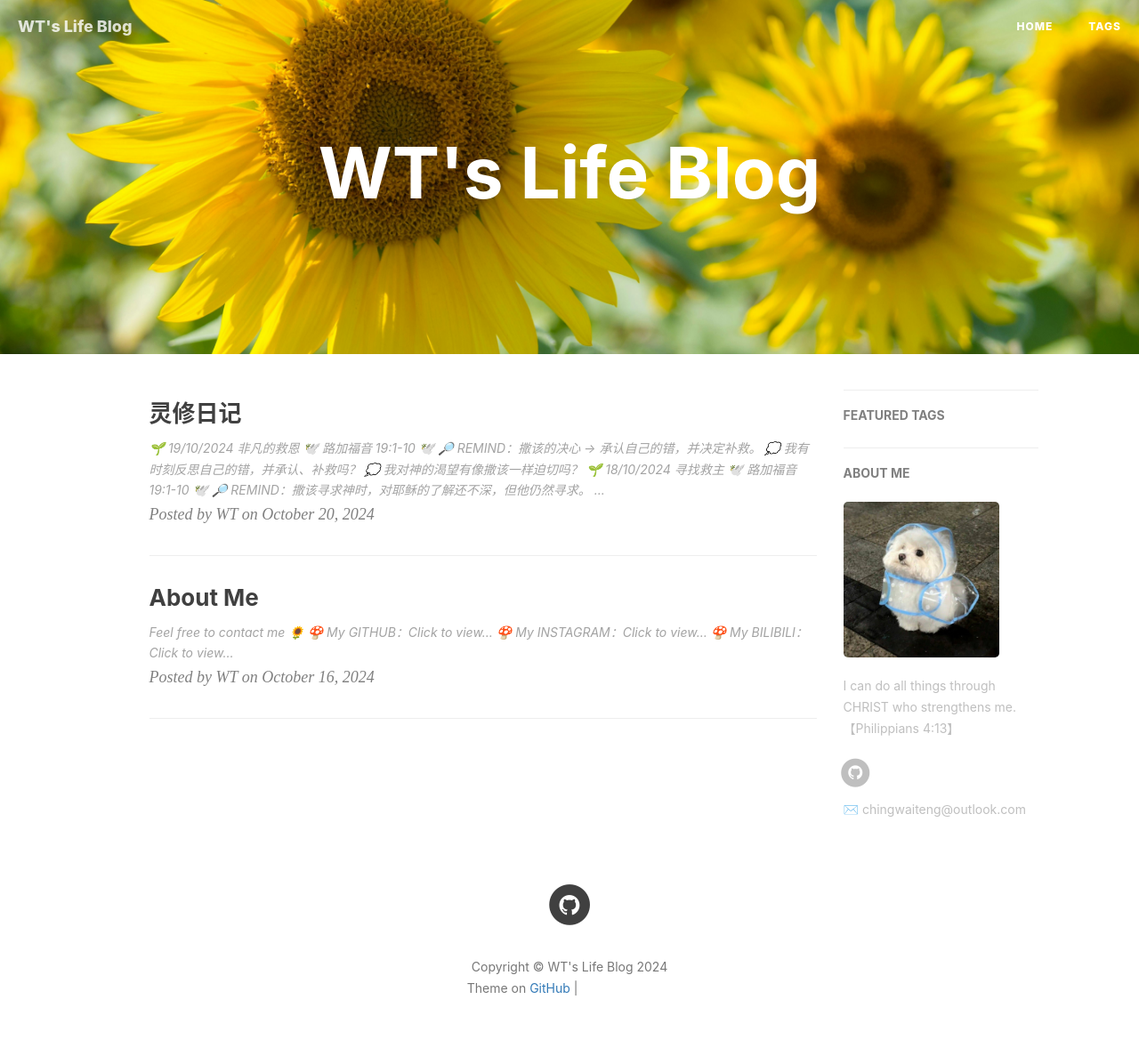
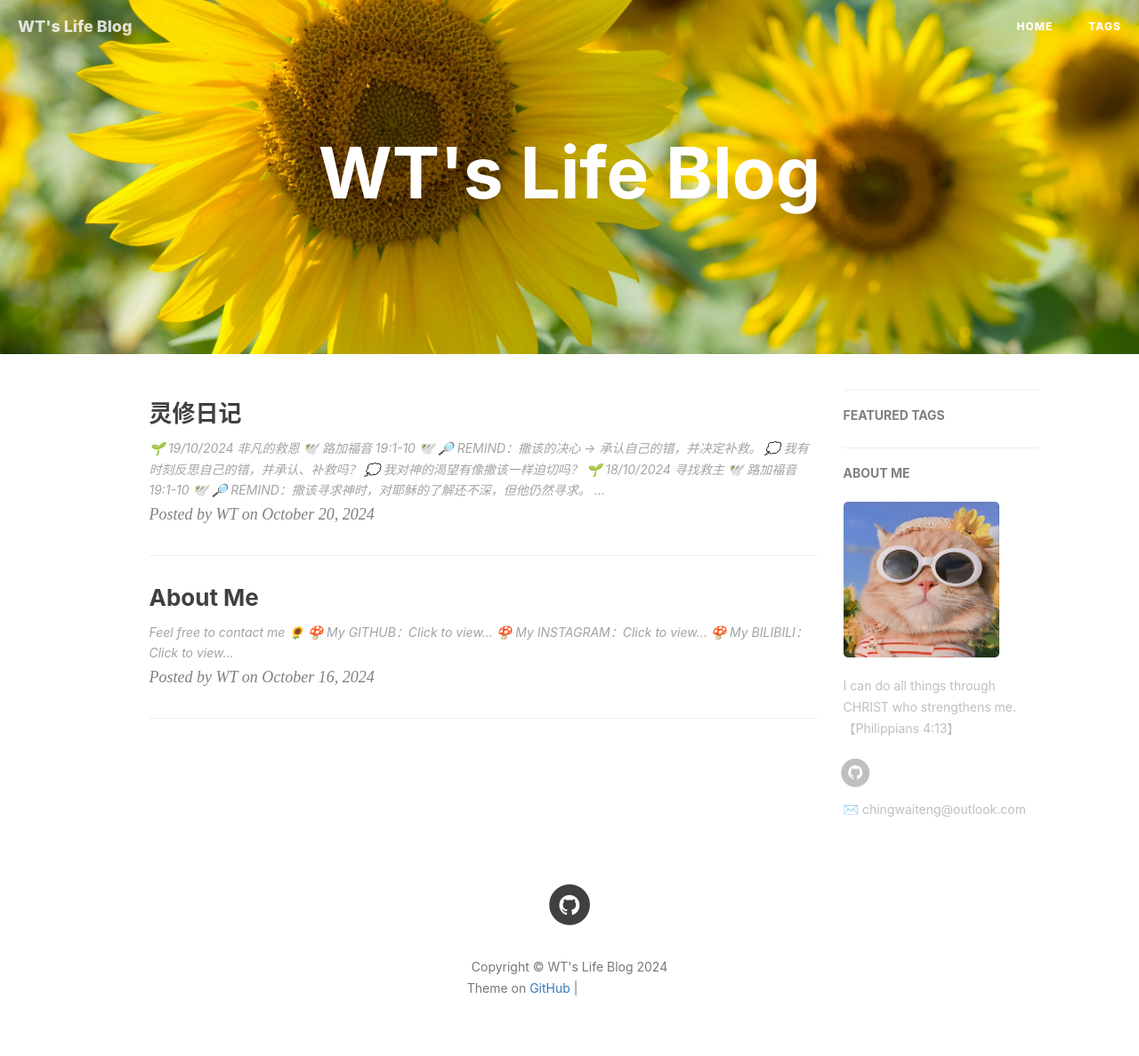
Before and after one commit to CWTeng1005/WT_Blog, a Jekyll site: the page built from index.html, in a window 1280 px wide. Shown: the whole page at 89% size. Built offline with Jekyll 4.4.1, drawn with Linux system fonts in a browser that asks for light colours; nearby versions of some CDN libraries; the list of posts is cut into pages by our own code; comment, search, counter and statistics services are not loaded; grey boxes are pictures that could not be loaded.

Commit message:
update blog

```diff
--- a/_config.yml
+++ b/_config.yml
@@ -9,7 +9,7 @@ header-img: img/flower.jpg
 # Sidebar Settings
 sidebar: true
 sidebar-about-description: "I can do all things through CHRIST who strengthens me. \n【Philippians 4:13】"
-sidebar-avatar: img/雨衣小狗.jpg
+sidebar-avatar: img/墨镜猫头像.jpg
 
 # SNS Settings
 RSS: false
```
Also changed, not shown: img/墨镜猫头像.jpg (added).
